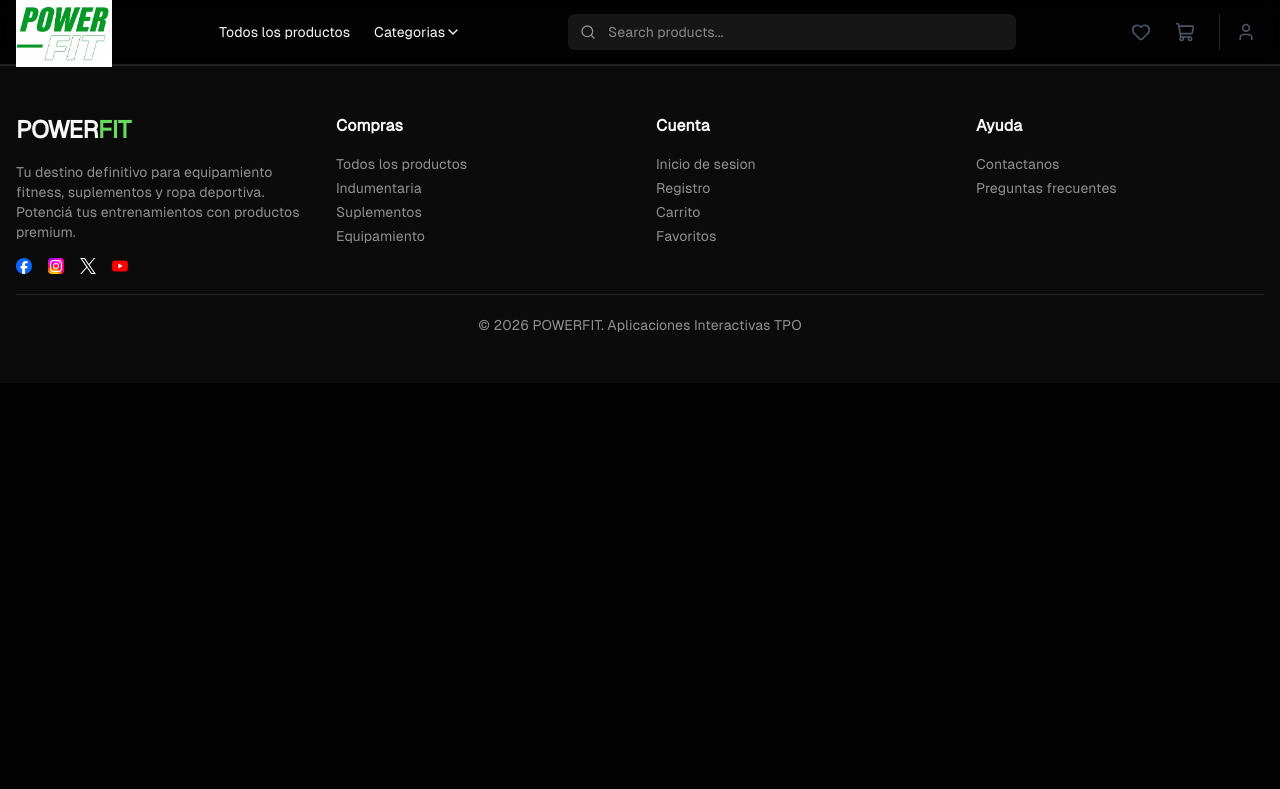
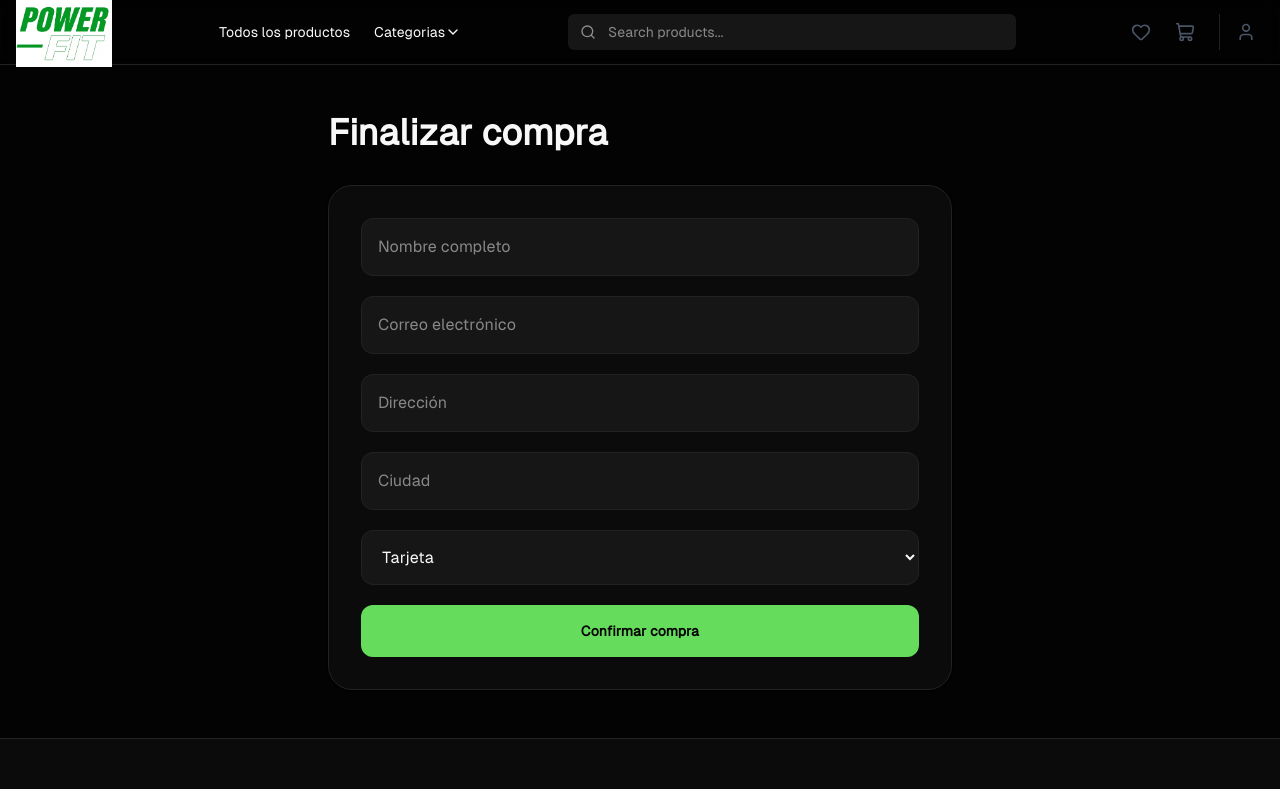
Before and after one commit to IvanPlaza44/powerfit_Frontend, a React (Vite) app: page /checkout in a window 1280 px wide. Shown: the top 789 px of the page. Built offline with nearby package versions, Linux system fonts and the light colour scheme.

Commit message:
chackout

```diff
--- a/src/App.jsx
+++ b/src/App.jsx
@@ -12,6 +12,7 @@ import Footer from "./components/Footer";
 import { ShoppinngCart } from "./components/ShoppinngCart";
 import Contact from "./views/Contact";
 import CreateProduct from "./views/CreateProduct";
+import Checkout from "./views/Checkout";
 
 function App() {
   const [favorites, setFavorites] = useState([]);
@@ -69,6 +70,7 @@ function App() {
         <Route path="/register" element={<Register />} />
         <Route path="/contact" element={<Contact />} />
         <Route path="/create-product" element={<CreateProduct />} />
+        <Route path="/checkout" element={<Checkout />} />
       </Routes>
 
       <Footer />
--- a/src/components/ShoppinngCart.jsx
+++ b/src/components/ShoppinngCart.jsx
@@ -1,4 +1,5 @@
 import { useEffect, useState } from "react";
+import { Link } from "react-router-dom";
 
 export const ShoppinngCart = () => {
   const [cart, setCart] = useState([]);
@@ -146,6 +147,16 @@ export const ShoppinngCart = () => {
       <h2 className="mt-6 text-xl font-bold">
         Total: ${total}
       </h2>
+      <div className="mt-8 flex justify-end">
+
+      <Link
+        to="/checkout"
+        className="rounded-xl bg-primary px-8 py-4 text-sm font-bold text-primary-foreground transition hover:scale-105"
+      >
+        Finalizar compra
+      </Link>
+
+    </div>
     </div>
   );
 };
--- /dev/null
+++ b/src/views/Checkout.jsx
@@ -0,0 +1,138 @@
+import { useState } from "react";
+import { useNavigate } from "react-router-dom";
+
+const Checkout = () => {
+
+  const navigate = useNavigate();
+
+  const [formData, setFormData] = useState({
+    fullName: "",
+    email: "",
+    address: "",
+    city: "",
+    paymentMethod: "Tarjeta"
+  });
+
+  const handleChange = (e) => {
+    setFormData({
+      ...formData,
+      [e.target.name]: e.target.value
+    });
+  };
+
+  const handlePurchase = async (e) => {
+    e.preventDefault();
+
+    const token = localStorage.getItem("token");
+    const userId = localStorage.getItem("userId");
+
+    try {
+
+      const res = await fetch(
+        "http://localhost:4002/purchase",
+        {
+          method: "POST",
+
+          headers: {
+            "Content-Type": "application/json",
+            Authorization: `Bearer ${token}`,
+          },
+
+          body: JSON.stringify({
+            userId: Number(userId)
+          }),
+        }
+      );
+
+      if (!res.ok) {
+        const errorText = await res.text();
+        console.log(errorText);
+        alert(errorText);
+        return;
+        }
+      const data = await res.json();
+
+      console.log("PURCHASE =>", data);
+
+      alert("Compra realizada con éxito");
+
+      navigate("/products");
+
+    } catch (error) {
+      console.error(error);
+      alert("Error de red");
+    }
+  };
+
+  return (
+    <div className="mx-auto max-w-2xl px-6 py-12">
+
+      <h1 className="mb-8 text-4xl font-black">
+        Finalizar compra
+      </h1>
+
+      <form
+        onSubmit={handlePurchase}
+        className="space-y-5 rounded-3xl border border-border bg-card p-8 shadow-sm"
+      >
+
+        <input
+          type="text"
+          name="fullName"
+          placeholder="Nombre completo"
+          value={formData.fullName}
+          onChange={handleChange}
+          className="w-full rounded-xl border border-border bg-secondary p-4 outline-none"
+        />
+
+        <input
+          type="email"
+          name="email"
+          placeholder="Correo electrónico"
+          value={formData.email}
+          onChange={handleChange}
+          className="w-full rounded-xl border border-border bg-secondary p-4 outline-none"
+        />
+
+        <input
+          type="text"
+          name="address"
+          placeholder="Dirección"
+          value={formData.address}
+          onChange={handleChange}
+          className="w-full rounded-xl border border-border bg-secondary p-4 outline-none"
+        />
+
+        <input
+          type="text"
+          name="city"
+          placeholder="Ciudad"
+          value={formData.city}
+          onChange={handleChange}
+          className="w-full rounded-xl border border-border bg-secondary p-4 outline-none"
+        />
+
+        <select
+          name="paymentMethod"
+          value={formData.paymentMethod}
+          onChange={handleChange}
+          className="w-full rounded-xl border border-border bg-secondary p-4 outline-none"
+        >
+          <option>Tarjeta</option>
+          <option>Transferencia</option>
+          <option>Efectivo</option>
+        </select>
+
+        <button
+          type="submit"
+          className="w-full rounded-xl bg-primary py-4 text-sm font-bold text-primary-foreground transition hover:scale-[1.02]"
+        >
+          Confirmar compra
+        </button>
+
+      </form>
+    </div>
+  );
+};
+
+export default Checkout;
```
